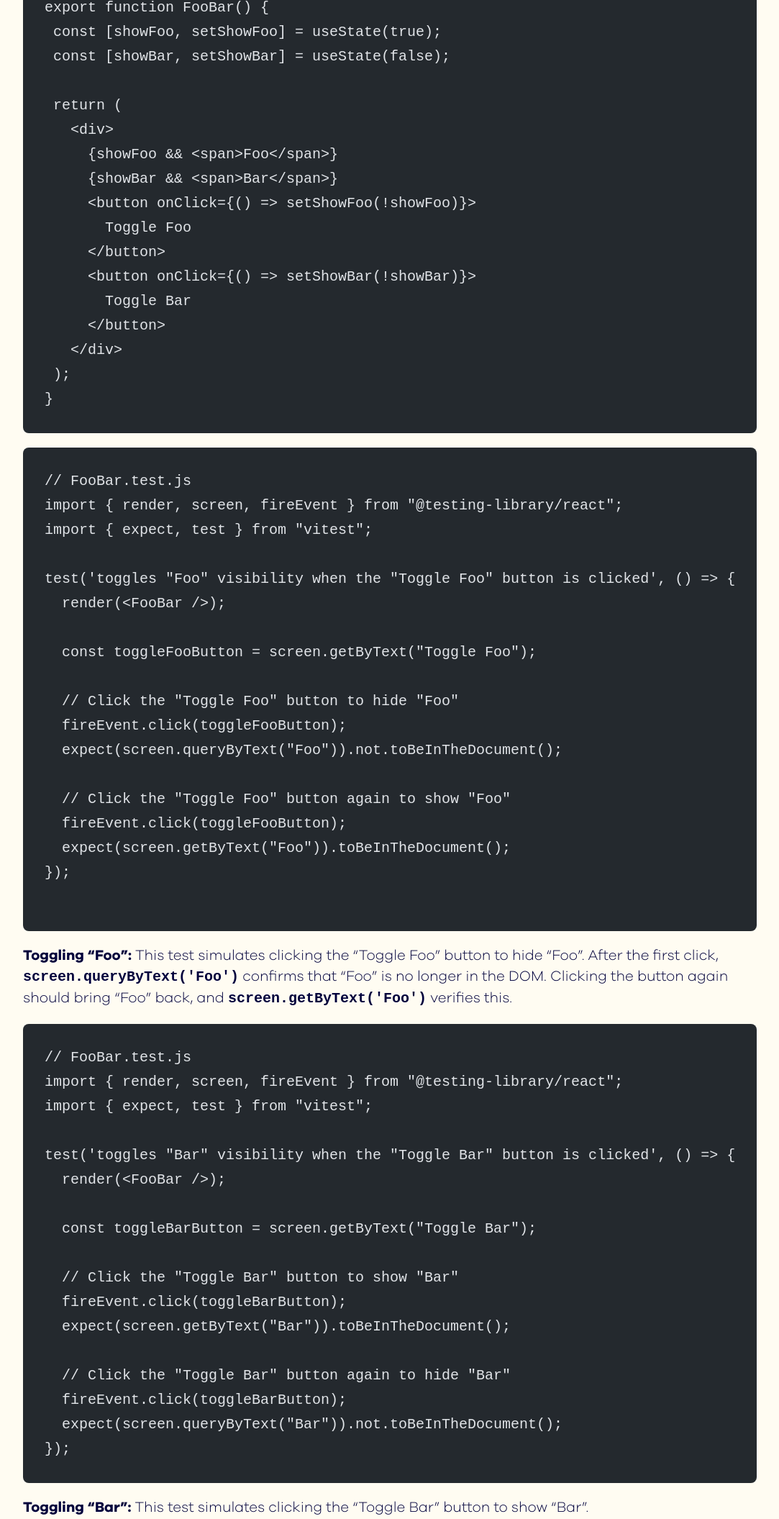
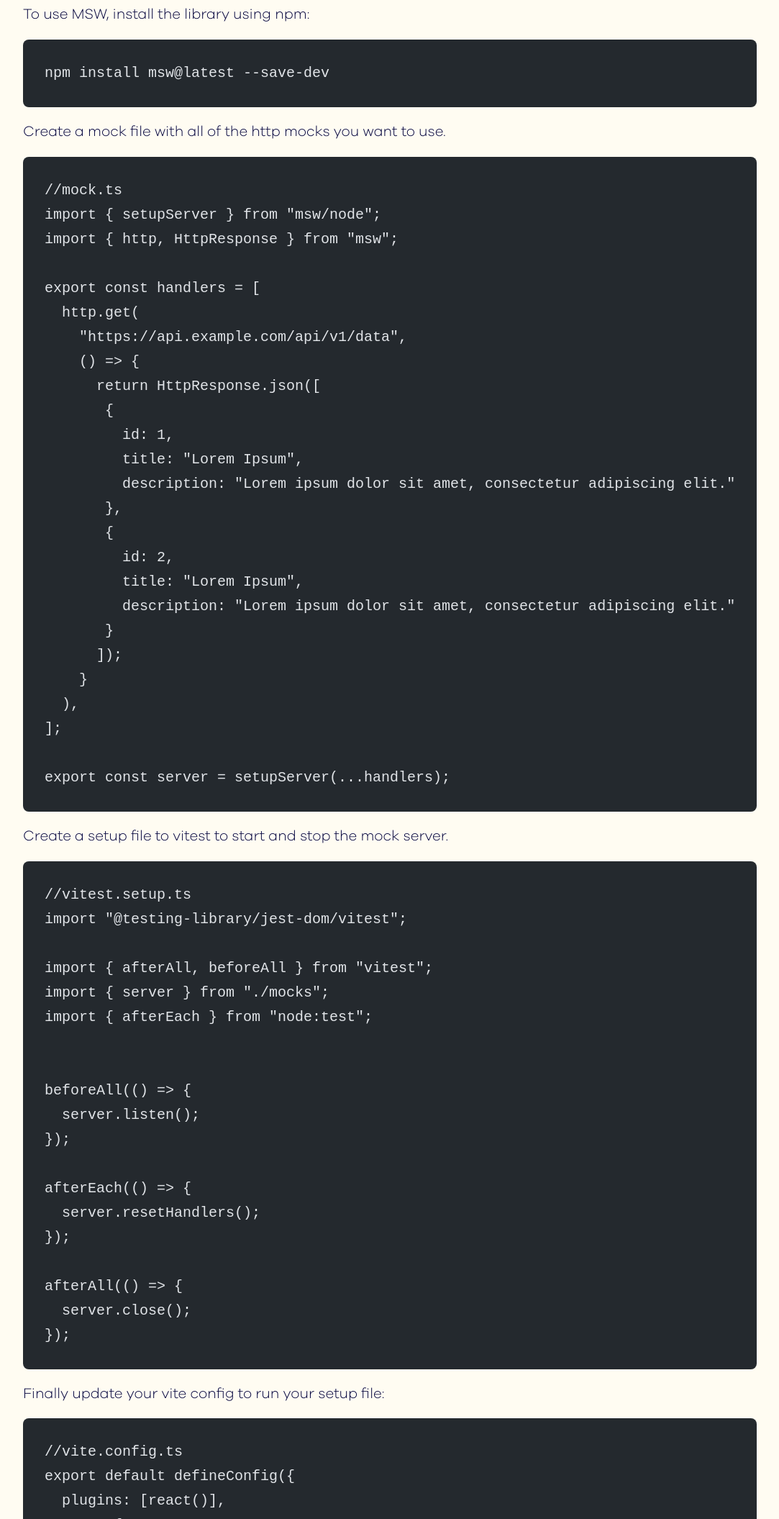
Before and after one commit to atlas-jswank/atlas-jswank.github.io, an Astro site: page /blog/react-testing in a window 1280 px wide. Shown: the part 5695-7806 px from the top of the page at 72% size, without its empty margins (98-1181 px from the left). Built offline with nearby package versions, Linux system fonts and the light colour scheme; Astro itself is replaced by a stand-in of ours; some packages are replaced by stand-ins of ours; code samples lack their colours.

Commit message:
Add mocking

````diff
--- a/src/content/blog/react-testing.md
+++ b/src/content/blog/react-testing.md
@@ -119,7 +119,85 @@ This command will regenerate the snapshot to match the new output.
 * **Quick Feedback:** Developers get quick feedback when a component's output changes.
 * **Simple to Implement:** Snapshot tests are easy to write and can cover large parts of your UI with minimal code.
 
- ### Writing tests with React Testing Library
+### Mocking
+
+Mock Service Worker (MSW) is a library that intercepts network requests on the client side, allowing developers to test web applications without relying on an actual backend server. By using service worker API to intercept and modify requests, MSW enables seamless integration of mock responses into the application’s natural workflow. This method of intercepting requests at the network level ensures that the application’s code does not have to be modified for testing purposes, promoting maintainable and realistic tests.
+
+MSW is particularly useful during testing to test error handling and loading states without requiring an active network connection or a live backend. This approach not only speeds up development and testing processes but also provides a controlled environment for robust offline testing, making it an invaluable tool for modern web developers.
+
+To use MSW, install the library using npm:
+
+```bash
+npm install msw@latest --save-dev
+```
+
+Create a mock file with all of the http mocks you want to use.
+```tsx
+//mock.ts
+import { setupServer } from "msw/node";
+import { http, HttpResponse } from "msw";
+
+export const handlers = [
+  http.get(
+    "https://api.example.com/api/v1/data",
+    () => {
+      return HttpResponse.json([
+       {
+         id: 1,
+         title: "Lorem Ipsum",
+         description: "Lorem ipsum dolor sit amet, consectetur adipiscing elit."
+       },
+       {
+         id: 2,
+         title: "Lorem Ipsum",
+         description: "Lorem ipsum dolor sit amet, consectetur adipiscing elit."
+       }
+      ]);
+    }
+  ),
+];
+
+export const server = setupServer(...handlers);
+```
+
+Create a setup file to vitest to start and stop the mock server.
+
+```tsx
+//vitest.setup.ts
+import "@testing-library/jest-dom/vitest";
+
+import { afterAll, beforeAll } from "vitest";
+import { server } from "./mocks";
+import { afterEach } from "node:test";
+
+
+beforeAll(() => {
+  server.listen();
+});
+
+afterEach(() => {
+  server.resetHandlers();
+});
+
+afterAll(() => {
+  server.close();
+});
+```
+
+Finally update your vite config to run your setup file:
+```tsx
+//vite.config.ts
+export default defineConfig({
+  plugins: [react()],
+  test: {
+    environment: "jsdom",
+    setupFiles: ["./vitest.setup.ts"],
+  },
+});
+```
+Now when running your tests any network requests should return the mocked data instead of hitting the real API.
+
+### Writing tests with React Testing Library
 
 Snapshot testing should be used judiciously. Over-reliance on snapshots can lead to brittle tests that require frequent updates even for minor changes. It's best to combine snapshot testing with other forms of testing to ensure comprehensive coverage.
 
````
